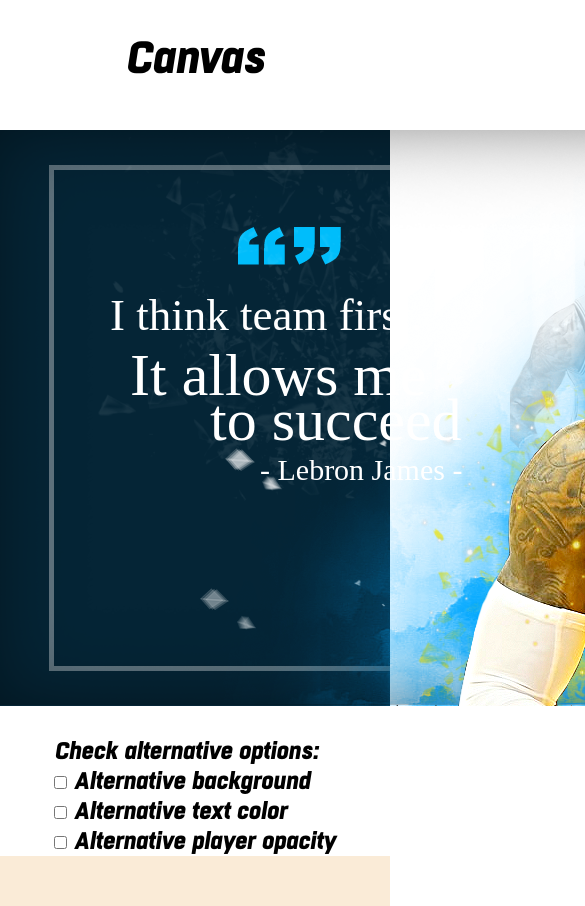
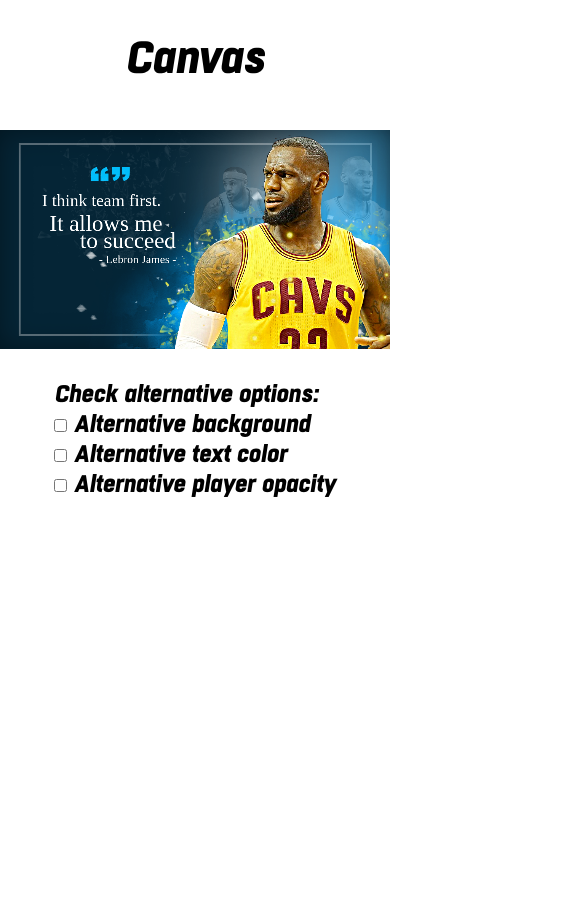
Before and after one commit to janadim/Lebron-James-template, a plain HTML site: page index.html in a window 390 px wide. Shown: the top 906 px of the page, 585 px wide, since content can reach past the window. After the commit the page ends 844 px from the top, so only its background shows below. Drawn offline with Linux system fonts and the light colour scheme.

Commit message:
fix responsive canvas and text box

```diff
--- a/index.html
+++ b/index.html
@@ -41,12 +41,12 @@
             </div>
             <!-- <div>
                 <input type="checkbox" class="animation" id="animation" name="animation">
-                <label for="opacity">Animation</label>
+                <label for="animation">Animation</label>
             </div> -->
         </form>
 
     </div>
-    <footer class="footer"></footer>
+
 
 
     <script type="text/javascript" src="./js/main.js"></script>
--- a/stylesheets/main.css
+++ b/stylesheets/main.css
@@ -36,14 +36,25 @@
   display: flex;
   justify-content: space-evenly;
   flex-wrap: wrap;
+  margin-bottom: 30px;
+}
+
+.canvas, .canvasText, .canvasPlayer, .canvasPlayerEffect {
+    width: 100%;
+    height: auto;
+    display: block;
+    position: absolute;
+    top: 0;
+    left: 0;
 }
 
 .container {
-  display: block;
-  height: 576px;
-  width: 1024px;
-  position: relative;
-  background-color: rgb(5, 37, 54);
+    position: relative;
+    width: 100%;
+    max-width: 1024px;
+    aspect-ratio: 16 / 9;
+    margin: auto;
+    background-color: rgb(5, 37, 54);
 }
 
 .altBg {
@@ -88,9 +99,6 @@
   font-family: BoxedHeavyItalic;
   font-size: 24px;
   margin-top: 30px;
+  margin-right: auto;
+  margin-left: auto;
 }
-
-.footer {
-  height: 50px;
-  background-color: antiquewhite;
-}
```
